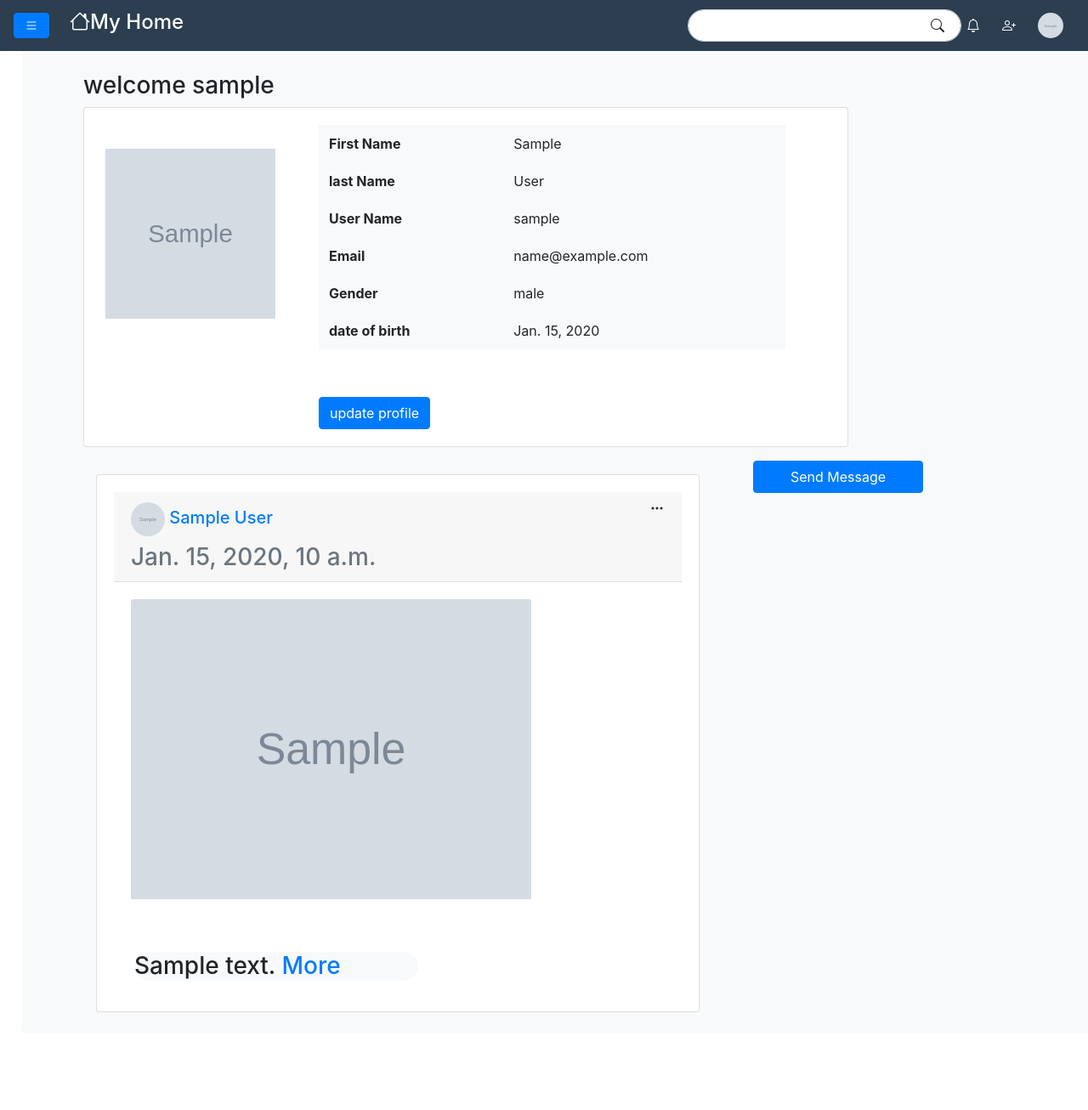
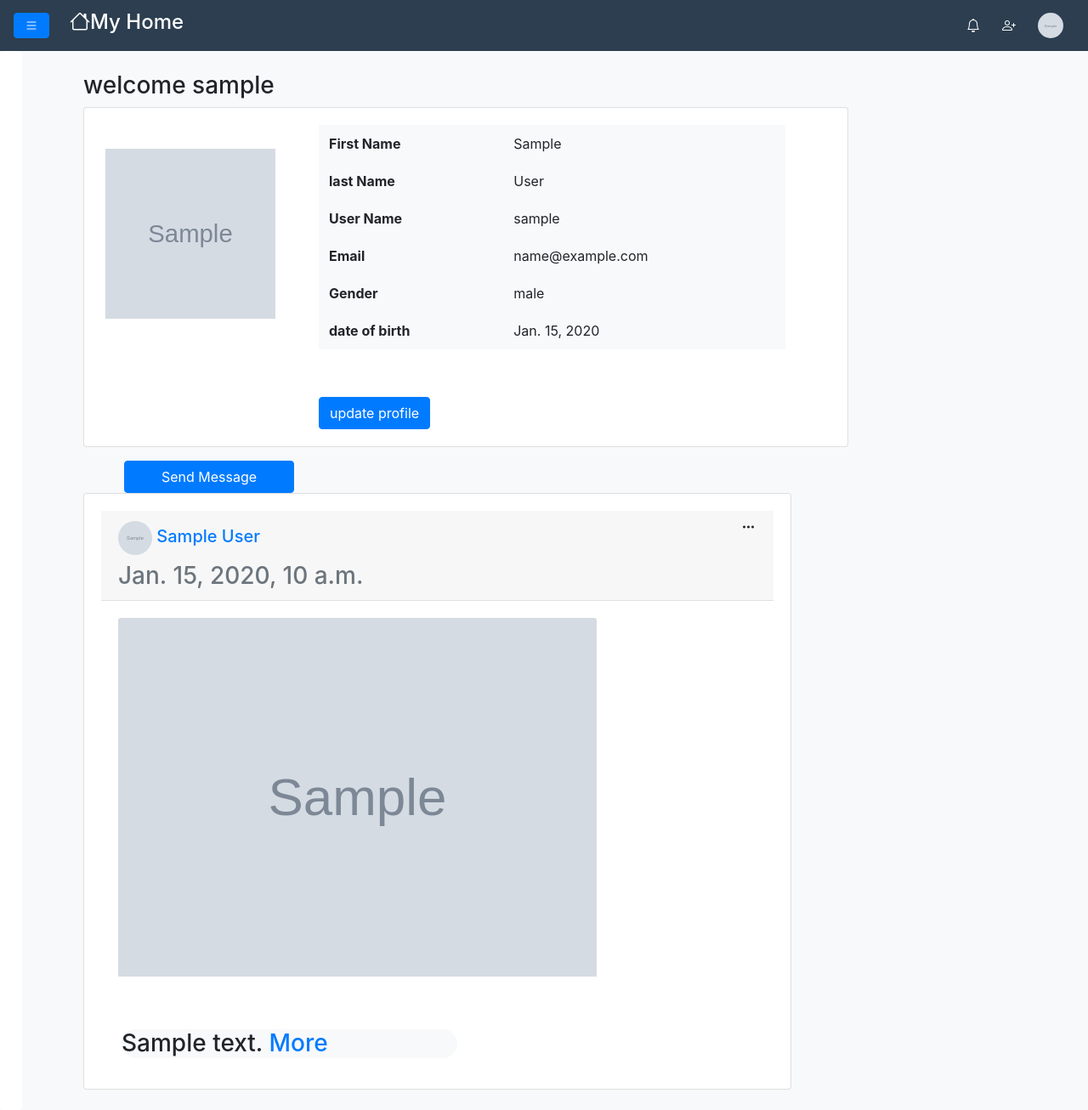
Before and after one commit to Marwa-Medhat/SocialNetwork-DjangoProject, a Django app: page /users/profile in a window 1280 px wide. Shown: the whole page at 85% size. Before the commit the page ends 1191 px from the top, so only its background shows below. Run offline with Django 3.2, Linux system fonts and the light colour scheme; a user stored in the database is signed in; tables that the repository leaves empty hold one stand-in row (values such as "Sample post"); grey boxes marked "Sample" are stand-in pictures; some libraries are stand-ins or nearby versions.

Commit message:
design edited

```diff
--- a/SocialNetwork/Chats/templates/layouts/main.html
+++ b/SocialNetwork/Chats/templates/layouts/main.html
@@ -16,17 +16,7 @@
 
 	        </button>
         <a href="{% url 'index' %}" class="mr-auto text-white h4"> <i class="bi bi-house ml-4"></i>My Home </a>
-        <div class="d-flex align-content-aroundr">
-            <div class="input-group ">
-                <div class="form-outline ">
-                    <input type="search" class="form-control rounded-pill ml-5" />
 
-                </div>
-                <button type="button" class="btn rounded-pill ">
-                     <i class="bi bi-search "></i>
-                  </button>
-            </div>
-        </div>
         <div class="dropdown">
             <a class="btn" role="button" data-toggle="dropdown"><i class="bi bi-bell text-white"></i> </a>
             <div class="dropdown-menu dropdown-menu-right ">
@@ -39,7 +29,8 @@
         </div>
          <div class="dropdown" >
             <a  class="btn" role="button" id="dropdownMenuLink" data-toggle="dropdown"><i class="bi bi-person-plus text-white"></i> </a>
-                <div class="dropdown-menu dropdown-menu-right " >
+                <div class="dropdown-menu dropdown-menu-right w-100 " >
+
 
 
                 </div>
--- a/SocialNetwork/Users/templates/Users/profile.html
+++ b/SocialNetwork/Users/templates/Users/profile.html
@@ -73,8 +73,8 @@
   </div>
 </div>
 {% endif %}
-<div class="col-md-8 mt-3 float-left">
- <div class="card mb-4 ">
+
+ <div class="card mb-4 w-75 ">
     <div class="card-body ">
      {% if request.user == post.user_id %}
         <div class="dropdown float-right">
@@ -100,16 +100,18 @@
        <img src="{{ post.post_image.url }}"  alt="connect" style="width: 75%; margin-right: 10px;" class="card-img-top"/> </br>{% endif %} </div>
         </br><p class="card-text  mt-2 h6">
         {% load profanity %}
-                 <div class="ml-4 bg-light  rounded-pill w-50">{% with sentence=post.content %}
+                 <div class="ml-4 bg-light  rounded-pill w-50">
+                 {% with sentence=post.content %}
                     {{ sentence | censor }}
                   {% endwith %}
         <a href="{% url 'details' post.pk %}">More</a></p>
        </div>
-        </div>
+
+
+{% endif %}
  </div>
-{% endif %}
+{% endfor %}
 
-{% endfor %}
 </div>
 {% comment %} ----------------------------------------------------------- {% endcomment %}
 
```
Also changed, not shown: SocialNetwork/Posts/templates/posts/details.html (+6 -7 lines), SocialNetwork/Posts/templates/posts/index.html (+7 -2 lines), SocialNetwork/Users/media/media/download2_PmtDfbv.jpg (added).
